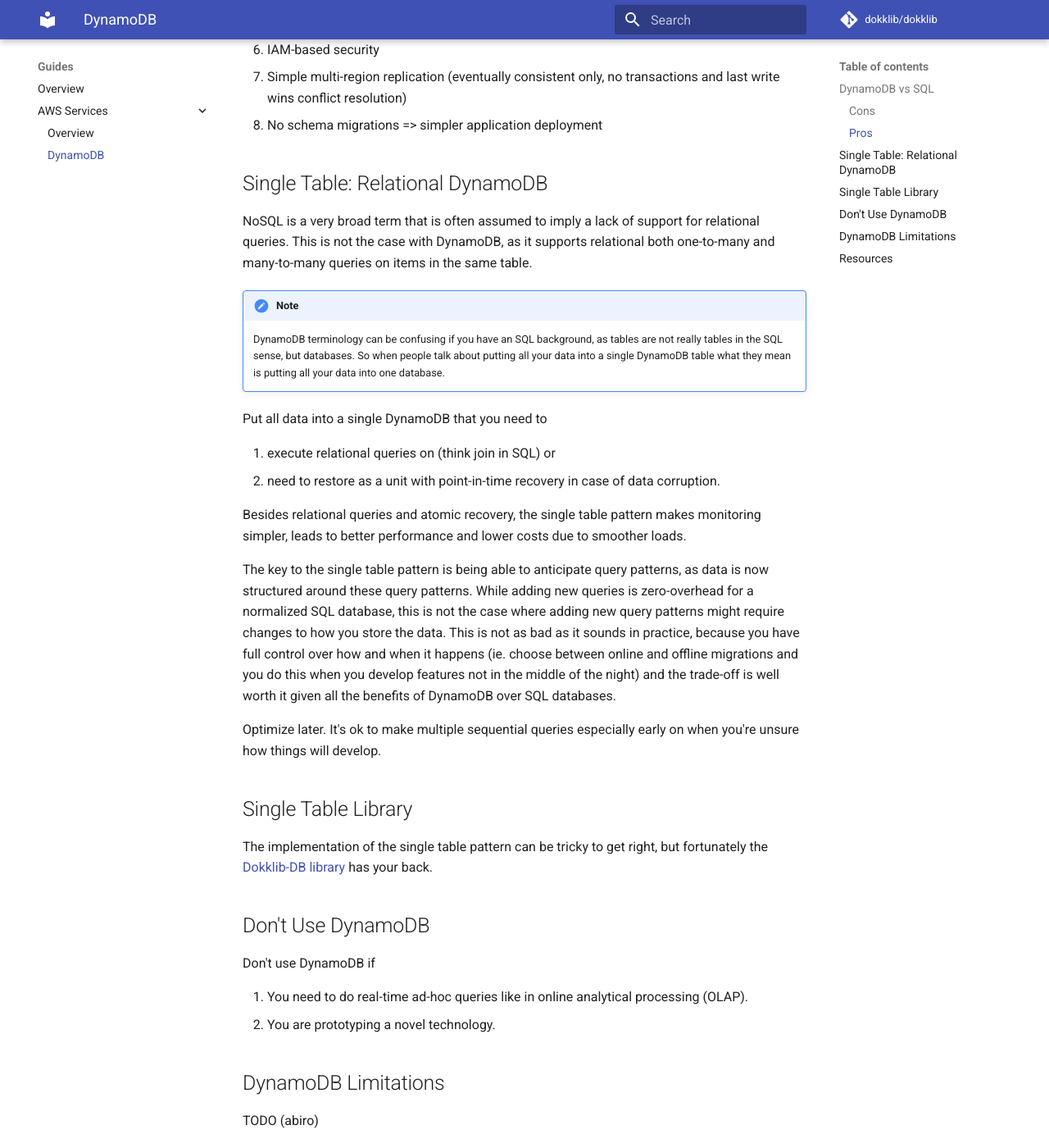
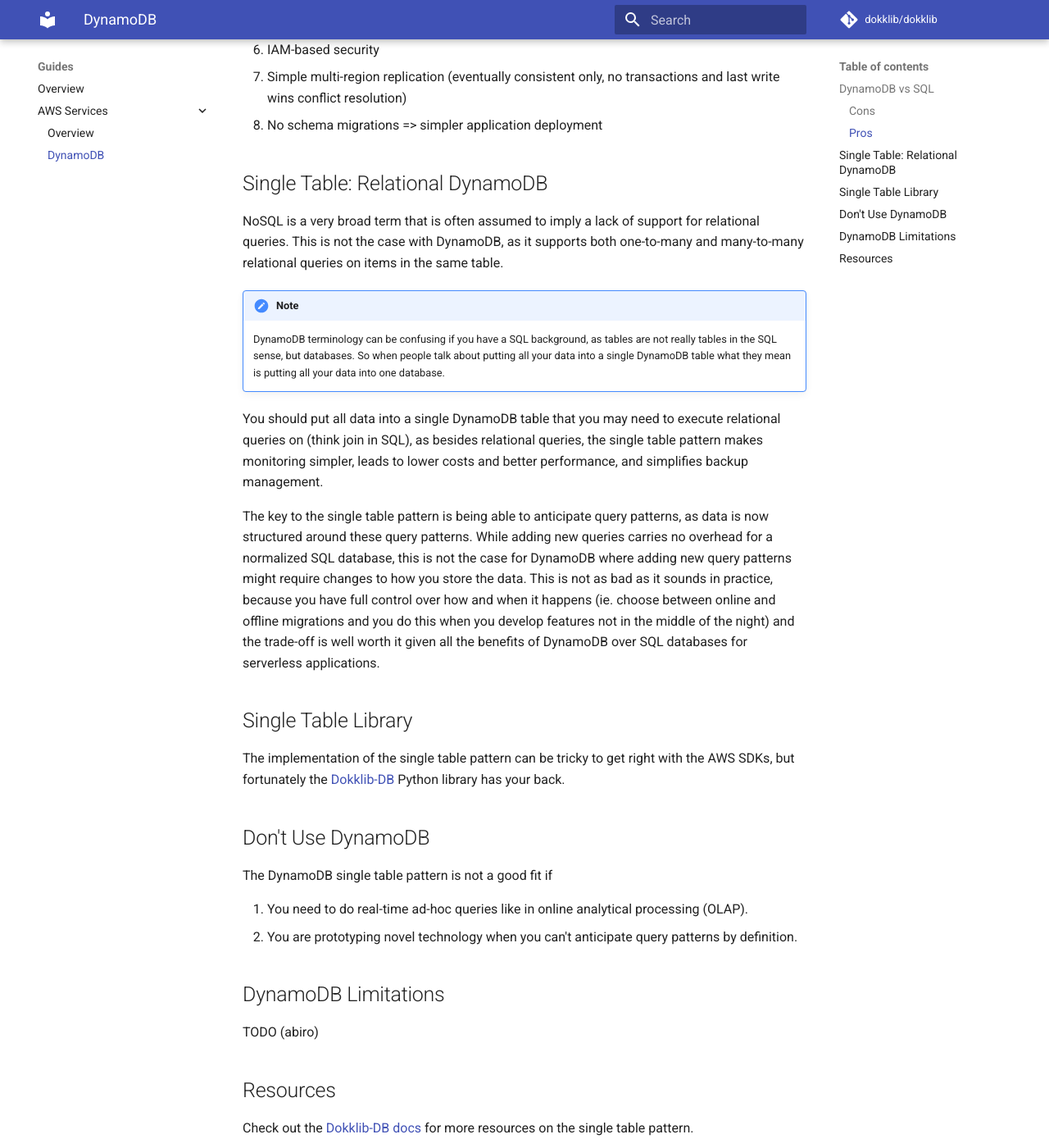
Before and after one commit to dokklib/dokklib, an MkDocs documentation site: the page built from docs/guides/aws/dynamodb.md, in a window 1280 px wide and 1400 px high, scrolled down 835 px. Shown: the whole window at 82% size. Built offline with MkDocs 1.6.1 and Material for MkDocs 9.7.7, drawn with Linux system fonts in a browser that asks for light colours; comment, search, counter and statistics services are not loaded.

Commit message:
Formatting and wording fixes

```diff
--- a/docs/guides/aws/dynamodb.md
+++ b/docs/guides/aws/dynamodb.md
@@ -23,32 +23,25 @@
 
 ## Single Table: Relational DynamoDB
 
-NoSQL is a very broad term that is often assumed to imply a lack of support for relational queries. This is not the case with DynamoDB, as it supports relational both one-to-many and many-to-many queries on items in the same table.
+NoSQL is a very broad term that is often assumed to imply a lack of support for relational queries. This is not the case with DynamoDB, as it supports both one-to-many and many-to-many relational queries on items in the same table.
 
 !!! note
-    DynamoDB terminology can be confusing if you have an SQL background, as tables are not really tables in the SQL sense, but databases. So when people talk about putting all your data into a single DynamoDB table what they mean is putting all your data into one database.
+    DynamoDB terminology can be confusing if you have a SQL background, as tables are not really tables in the SQL sense, but databases. So when people talk about putting all your data into a single DynamoDB table what they mean is putting all your data into one database.
 
-Put all data into a single DynamoDB that you need to
+You should put all data into a single DynamoDB table that you may need to execute relational queries on (think join in SQL), as besides relational queries, the single table pattern makes monitoring simpler, leads to lower costs and better performance, and simplifies backup management.
 
-1. execute relational queries on (think join in SQL) or
-2. need to restore as a unit with point-in-time recovery in case of data corruption.
-
-Besides relational queries and atomic recovery, the single table pattern makes monitoring simpler, leads to better performance and lower costs due to smoother loads.
-
-The key to the single table pattern is being able to anticipate query patterns, as data is now structured around these query patterns. While adding new queries is zero-overhead for a normalized SQL database, this is not the case where adding new query patterns might require changes to how you store the data. This is not as bad as it sounds in practice, because you have full control over how and when it happens (ie. choose between online and offline migrations and you do this when you develop features not in the middle of the night) and the trade-off is well worth it given all the benefits of DynamoDB over SQL databases.
-
-Optimize later. It's ok to make multiple sequential queries especially early on when you're unsure how things will develop.
+The key to the single table pattern is being able to anticipate query patterns, as data is now structured around these query patterns. While adding new queries carries no overhead for a normalized SQL database, this is not the case for DynamoDB where adding new query patterns might require changes to how you store the data. This is not as bad as it sounds in practice, because you have full control over how and when it happens (ie. choose between online and offline migrations and you do this when you develop features not in the middle of the night) and the trade-off is well worth it given all the benefits of DynamoDB over SQL databases for serverless applications.
 
 ## Single Table Library
 
-The implementation of the single table pattern can be tricky to get right, but fortunately the [Dokklib-DB library](/libs/db/) has your back.
+The implementation of the single table pattern can be tricky to get right with the AWS SDKs, but fortunately the [Dokklib-DB](/libs/db/) Python library has your back.
 
 ## Don't Use DynamoDB
 
-Don't use DynamoDB if
+The DynamoDB single table pattern is not a good fit if
 
 1. You need to do real-time ad-hoc queries like in online analytical processing (OLAP).
-2. You are prototyping a novel technology.
+2. You are prototyping novel technology when you can't anticipate query patterns by definition.
 
 ## DynamoDB Limitations
 
@@ -56,4 +49,4 @@
 
 ## Resources
 
-TODO (abiro)
+Check out the [Dokklib-DB docs](/libs/db/resources/) for more resources on the single table pattern.
```
Also changed, not shown: docs/guides/index.md (+1 -1 lines), docs/index.md (+14 -8 lines), docs/libs/index.md (+1 -1 lines), docs/providers/index.md (+3 -3 lines), docs/serverles-stack.md (+2 -2 lines).
